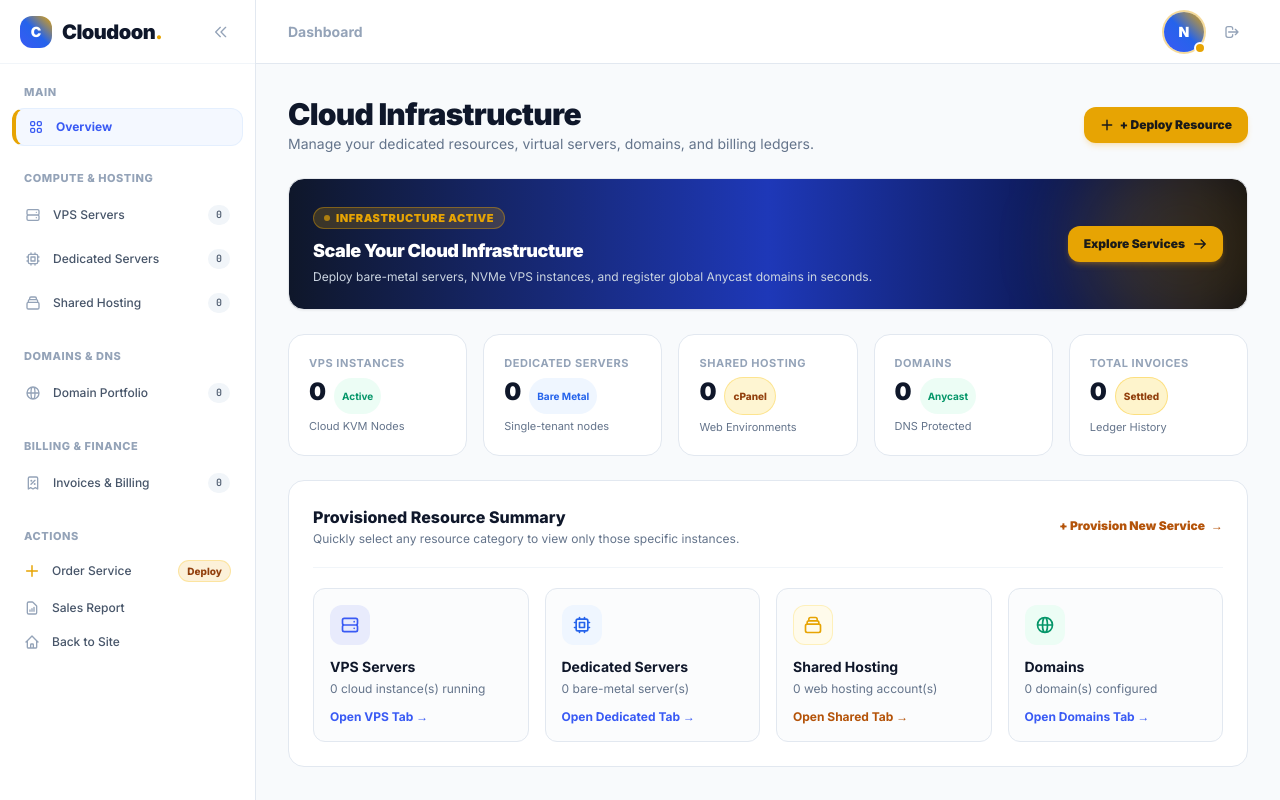
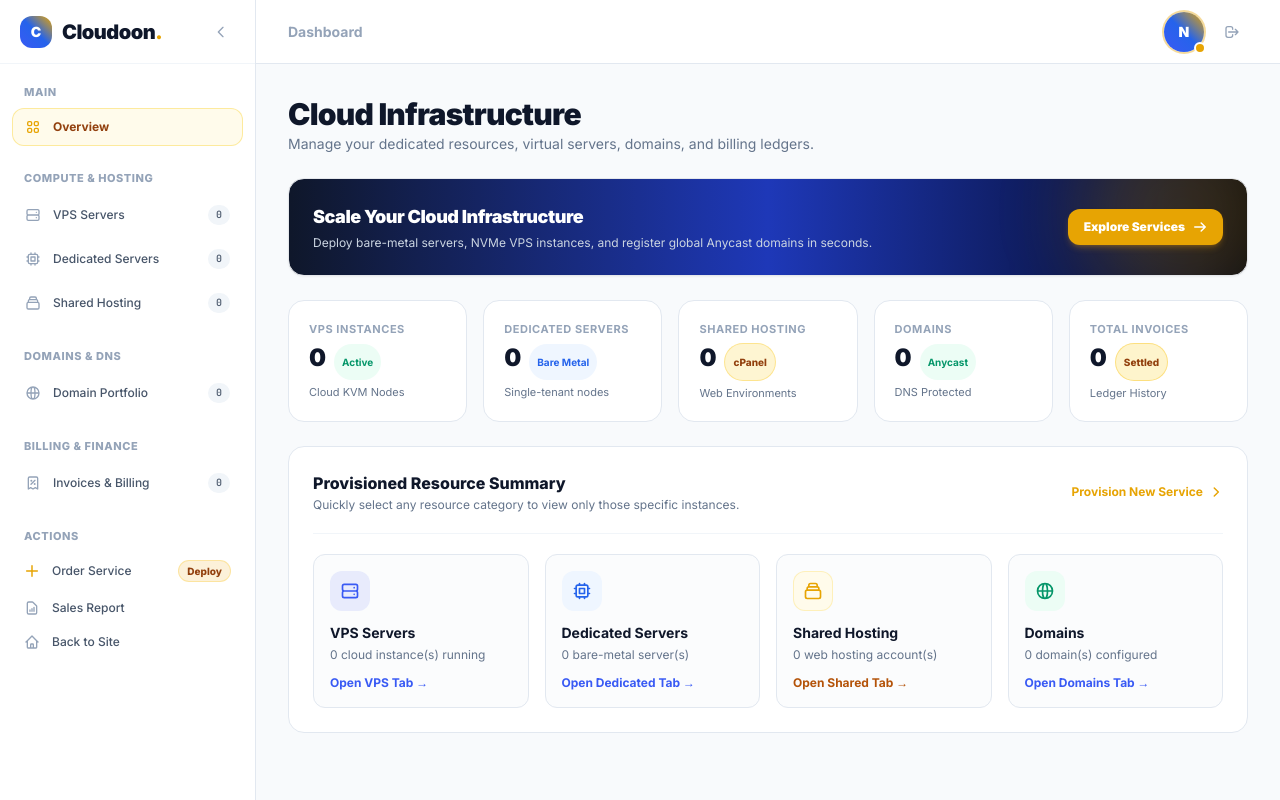
Before and after one commit to Gideon-Ngetich/Cloudoon, a Flask app: page /dashboard in a window 1280 px wide. Run offline with Flask 3, Linux system fonts and the light colour scheme; the visitor is signed in with stand-in values (Sample User, id 1); data that the repository does not hold is empty; some libraries are stand-ins or nearby versions.

Commit message:
Refine dashboard buttons per tab, expand cPanel button, and update sidebar active tab styling

```diff
--- a/templates/dashboard.html
+++ b/templates/dashboard.html
@@ -71,7 +71,7 @@
       </button>
       <button id="sidebar-collapse-btn" type="button" class="hidden lg:flex text-slate-400 hover:text-slate-700 p-1.5 rounded-lg hover:bg-slate-50 transition-colors cursor-pointer" title="Collapse sidebar">
         <svg class="w-4 h-4" fill="none" stroke="currentColor" viewBox="0 0 24 24">
-          <path stroke-linecap="round" stroke-linejoin="round" stroke-width="2" d="M11 19l-7-7 7-7m8 14l-7-7 7-7" />
+          <path stroke-linecap="round" stroke-linejoin="round" stroke-width="2" d="M15 19l-7-7 7-7" />
         </svg>
       </button>
     </div>
@@ -82,8 +82,8 @@
           Main
         </div>
         <div class="mt-1 space-y-0.5">
-          <button type="button" data-tab="tab-overview" class="sidebar-nav-item w-full flex items-center gap-3 px-3 py-2.5 rounded-xl font-bold text-primary bg-blue-50/70 border-l-4 border-l-accent border border-blue-100/60 transition-colors text-left cursor-pointer">
-            <svg class="w-4 h-4 flex-shrink-0 text-primary" fill="none" stroke="currentColor" viewBox="0 0 24 24"><path stroke-linecap="round" stroke-linejoin="round" stroke-width="2" d="M4 6a2 2 0 012-2h2a2 2 0 012 2v2a2 2 0 01-2 2H6a2 2 0 01-2-2V6zM14 6a2 2 0 012-2h2a2 2 0 012 2v2a2 2 0 01-2 2h-2a2 2 0 01-2-2V6zM4 16a2 2 0 012-2h2a2 2 0 012 2v2a2 2 0 01-2 2H6a2 2 0 01-2-2v-2zM14 16a2 2 0 012-2h2a2 2 0 012 2v2a2 2 0 01-2 2h-2a2 2 0 01-2-2v-2z"/></svg>
+          <button type="button" data-tab="tab-overview" class="sidebar-nav-item w-full flex items-center gap-3 px-3 py-2.5 rounded-xl font-bold text-amber-800 bg-amber-50 border border-amber-200/80 transition-colors text-left cursor-pointer">
+            <svg class="w-4 h-4 flex-shrink-0 text-accent" fill="none" stroke="currentColor" viewBox="0 0 24 24"><path stroke-linecap="round" stroke-linejoin="round" stroke-width="2" d="M4 6a2 2 0 012-2h2a2 2 0 012 2v2a2 2 0 01-2 2H6a2 2 0 01-2-2V6zM14 6a2 2 0 012-2h2a2 2 0 012 2v2a2 2 0 01-2 2h-2a2 2 0 01-2-2V6zM4 16a2 2 0 012-2h2a2 2 0 012 2v2a2 2 0 01-2 2H6a2 2 0 01-2-2v-2zM14 16a2 2 0 012-2h2a2 2 0 012 2v2a2 2 0 01-2 2h-2a2 2 0 01-2-2v-2z"/></svg>
             <span class="sidebar-label">Overview</span>
           </button>
         </div>
@@ -198,31 +198,19 @@
     </header>
 
     <main class="flex-1 overflow-y-auto p-4 sm:p-6 lg:p-8 space-y-6 bg-[#f8fafc] scrollbar-thin">
-      <div class="flex flex-col sm:flex-row sm:items-center justify-between gap-4">
-        <div>
-          <h1 class="text-2xl sm:text-3xl font-black text-slate-900 tracking-tight">Cloud Infrastructure</h1>
-          <p class="text-xs sm:text-sm text-slate-500 mt-0.5">Manage your dedicated resources, virtual servers, domains, and billing ledgers.</p>
-        </div>
-        <div class="flex items-center gap-2">
-          <a href="/checkout" class="inline-flex items-center gap-1.5 bg-accent hover:bg-accent-hover text-accent-text text-xs font-black px-4 py-2.5 rounded-xl shadow-md shadow-amber-500/20 transition-all hover:scale-[1.02]">
-            <svg class="w-3.5 h-3.5" fill="none" stroke="currentColor" viewBox="0 0 24 24"><path stroke-linecap="round" stroke-linejoin="round" stroke-width="2.5" d="M12 4v16m8-8H4"/></svg>
-            <span>+ Deploy Resource</span>
-          </a>
-        </div>
+      <div>
+        <h1 class="text-2xl sm:text-3xl font-black text-slate-900 tracking-tight">Cloud Infrastructure</h1>
+        <p class="text-xs sm:text-sm text-slate-500 mt-0.5">Manage your dedicated resources, virtual servers, domains, and billing ledgers.</p>
       </div>
 
       <section id="tab-overview" class="dashboard-panel space-y-6">
         <div class="bg-gradient-to-r from-slate-900 via-primary-dark to-slate-950 rounded-2xl p-5 sm:p-6 text-white shadow-sm flex flex-col md:flex-row items-start md:items-center justify-between gap-4 relative overflow-hidden border border-slate-850">
           <div class="absolute -right-10 -bottom-10 w-52 h-52 bg-accent/20 rounded-full blur-2xl pointer-events-none"></div>
           <div class="relative z-10">
-            <div class="inline-flex items-center gap-1.5 px-2.5 py-0.5 rounded-full bg-accent/20 border border-accent/40 text-accent text-[11px] font-black uppercase tracking-wider mb-2">
-              <span class="w-1.5 h-1.5 rounded-full bg-accent animate-pulse"></span>
-              Infrastructure Active
-            </div>
             <h2 class="text-base sm:text-lg font-black tracking-tight">Scale Your Cloud Infrastructure</h2>
             <p class="text-xs text-slate-300 mt-1 max-w-xl">Deploy bare-metal servers, NVMe VPS instances, and register global Anycast domains in seconds.</p>
           </div>
-          <a href="/checkout" class="relative z-10 inline-flex items-center gap-2 bg-accent hover:bg-accent-hover text-accent-text font-black text-xs px-4 py-2.5 rounded-xl shadow-md shadow-amber-500/25 transition-all whitespace-nowrap">
+          <a href="/checkout" class="relative z-10 inline-flex items-center gap-2 bg-accent hover:bg-accent-hover text-white font-black text-xs px-4 py-2.5 rounded-xl shadow-md shadow-amber-500/25 transition-all whitespace-nowrap">
             <span>Explore Services</span>
             <svg class="w-3.5 h-3.5" fill="none" stroke="currentColor" viewBox="0 0 24 24"><path stroke-linecap="round" stroke-linejoin="round" stroke-width="2.5" d="M14 5l7 7m0 0l-7 7m7-7H3"/></svg>
           </a>
@@ -281,9 +269,9 @@
               <h2 class="text-base font-extrabold text-slate-900">Provisioned Resource Summary</h2>
               <p class="text-xs text-slate-500 mt-0.5">Quickly select any resource category to view only those specific instances.</p>
             </div>
-            <a href="/checkout" class="inline-flex items-center gap-1.5 text-xs font-black text-amber-700 hover:text-accent transition-colors">
-              <span>+ Provision New Service</span>
-              <span>&rarr;</span>
+            <a href="/checkout" class="inline-flex items-center gap-1.5 text-xs font-bold text-accent hover:underline">
+              <span>Provision New Service</span>
+              <svg class="w-3.5 h-3.5" fill="none" stroke="currentColor" viewBox="0 0 24 24"><path stroke-linecap="round" stroke-linejoin="round" stroke-width="2.5" d="M9 5l7 7-7 7"/></svg>
             </a>
           </div>
 
@@ -333,9 +321,9 @@
             <h2 class="text-lg font-black text-slate-900">Virtual Private Servers (VPS)</h2>
             <p class="text-xs text-slate-500">Dedicated KVM instances with dedicated vCPU cores, NVMe storage, and root shell access.</p>
           </div>
-          <a href="/checkout?tab=vps" class="inline-flex items-center gap-1.5 bg-accent hover:bg-accent-hover text-accent-text text-xs font-black px-3.5 py-2 rounded-xl shadow-sm shadow-amber-500/20 transition-all flex-shrink-0">
+          <a href="/checkout?tab=vps" class="inline-flex items-center gap-2 bg-accent hover:bg-accent-hover text-white text-xs font-black px-4 py-2.5 rounded-xl shadow-sm transition-all flex-shrink-0 cursor-pointer">
             <svg class="w-3.5 h-3.5" fill="none" stroke="currentColor" viewBox="0 0 24 24"><path stroke-linecap="round" stroke-linejoin="round" stroke-width="2.5" d="M12 4v16m8-8H4"/></svg>
-            <span>+ Deploy VPS Instance</span>
+            <span>Deploy VPS Instance</span>
           </a>
         </div>
 
@@ -387,7 +375,7 @@
                   <td class="py-3.5 px-4 text-slate-500 text-xs">{{ item.renewal_date }}</td>
                   <td class="py-3.5 px-4 text-right">
                     <div class="inline-flex items-center gap-1.5">
-                      <button type="button" onclick="alert('Connecting to Web Console for {{ item.name }}...')" class="px-2.5 py-1.5 rounded-lg border border-slate-200 hover:border-primary text-slate-700 hover:text-primary text-[11px] font-bold bg-white transition-all shadow-2xs cursor-pointer">
+                      <button type="button" onclick="alert('Connecting to Web Console for {{ item.name }}...')" class="px-4 py-2 min-w-[90px] rounded-lg border border-slate-200 hover:border-accent text-slate-700 hover:text-amber-800 text-xs font-bold bg-white transition-all shadow-2xs cursor-pointer whitespace-nowrap text-center">
                         Console
                       </button>
                       <a href="/invoice/{{ item.order_number }}" class="px-2.5 py-1.5 rounded-lg bg-slate-100 hover:bg-slate-200 text-slate-700 text-[11px] font-bold transition-all">
@@ -409,7 +397,7 @@
           <h3 class="text-base font-black text-slate-900">No VPS Instances Active</h3>
           <p class="text-xs text-slate-500 mt-1 max-w-md mx-auto">Deploy high-performance NVMe cloud VPS servers with root access, automated backups, and 99.99% uptime guarantee.</p>
           <div class="mt-5">
-            <a href="/checkout?tab=vps" class="inline-flex items-center gap-1.5 bg-accent hover:bg-accent-hover text-accent-text text-xs font-black px-4 py-2.5 rounded-xl shadow-md shadow-amber-500/20 transition-all">
+            <a href="/checkout?tab=vps" class="inline-flex items-center gap-2 bg-accent hover:bg-accent-hover text-white text-xs font-black px-5 py-2.5 rounded-xl shadow-md transition-all">
               <svg class="w-4 h-4" fill="none" stroke="currentColor" viewBox="0 0 24 24"><path stroke-linecap="round" stroke-linejoin="round" stroke-width="2.5" d="M12 4v16m8-8H4"/></svg>
               <span>Deploy First VPS Instance</span>
             </a>
@@ -424,9 +412,9 @@
             <h2 class="text-lg font-black text-slate-900">Dedicated Bare-Metal Servers</h2>
             <p class="text-xs text-slate-500">Single-tenant physical servers with raw hardware compute, IPMI KVM management, and 10Gbps unmetered uplink.</p>
           </div>
-          <a href="/checkout?tab=dedicated" class="inline-flex items-center gap-1.5 bg-accent hover:bg-accent-hover text-accent-text text-xs font-black px-3.5 py-2 rounded-xl shadow-sm shadow-amber-500/20 transition-all flex-shrink-0">
+          <a href="/checkout?tab=dedicated" class="inline-flex items-center gap-2 bg-accent hover:bg-accent-hover text-white text-xs font-black px-4 py-2.5 rounded-xl shadow-sm transition-all flex-shrink-0 cursor-pointer">
             <svg class="w-3.5 h-3.5" fill="none" stroke="currentColor" viewBox="0 0 24 24"><path stroke-linecap="round" stroke-linejoin="round" stroke-width="2.5" d="M12 4v16m8-8H4"/></svg>
-            <span>+ Deploy Dedicated Server</span>
+            <span>Deploy Dedicated Server</span>
           </a>
         </div>
 
@@ -480,7 +468,7 @@
                   <td class="py-3.5 px-4 text-slate-500 text-xs">{{ item.renewal_date }}</td>
                   <td class="py-3.5 px-4 text-right">
                     <div class="inline-flex items-center gap-1.5">
-                      <button type="button" onclick="alert('Connecting to IPMI KVM console...')" class="px-2.5 py-1.5 rounded-lg border border-slate-200 hover:border-primary text-slate-700 hover:text-primary text-[11px] font-bold bg-white transition-all shadow-2xs cursor-pointer">
+                      <button type="button" onclick="alert('Connecting to IPMI KVM console...')" class="px-4 py-2 min-w-[90px] rounded-lg border border-slate-200 hover:border-accent text-slate-700 hover:text-amber-800 text-xs font-bold bg-white transition-all shadow-2xs cursor-pointer whitespace-nowrap text-center">
                         IPMI KVM
                       </button>
                       <a href="/invoice/{{ item.order_number }}" class="px-2.5 py-1.5 rounded-lg bg-slate-100 hover:bg-slate-200 text-slate-700 text-[11px] font-bold transition-all">
@@ -502,7 +490,7 @@
           <h3 class="text-base font-black text-slate-900">No Dedicated Servers Active</h3>
           <p class="text-xs text-slate-500 mt-1 max-w-md mx-auto">Get unshared physical processing power with enterprise Xeon or AMD EPYC CPUs, dual NVMe arrays, and dedicated bandwidth.</p>
           <div class="mt-5">
-            <a href="/checkout?tab=dedicated" class="inline-flex items-center gap-1.5 bg-accent hover:bg-accent-hover text-accent-text text-xs font-black px-4 py-2.5 rounded-xl shadow-md shadow-amber-500/20 transition-all">
+            <a href="/checkout?tab=dedicated" class="inline-flex items-center gap-2 bg-accent hover:bg-accent-hover text-white text-xs font-black px-5 py-2.5 rounded-xl shadow-md transition-all">
               <svg class="w-4 h-4" fill="none" stroke="currentColor" viewBox="0 0 24 24"><path stroke-linecap="round" stroke-linejoin="round" stroke-width="2.5" d="M12 4v16m8-8H4"/></svg>
               <span>Deploy Dedicated Server</span>
             </a>
@@ -517,9 +505,9 @@
             <h2 class="text-lg font-black text-slate-900">Shared Web Hosting Packages</h2>
             <p class="text-xs text-slate-500">Fully managed cPanel hosting with free SSL certificates, automated daily backups, and unlimited webmail.</p>
           </div>
-          <a href="/checkout?tab=shared" class="inline-flex items-center gap-1.5 bg-accent hover:bg-accent-hover text-accent-text text-xs font-black px-3.5 py-2 rounded-xl shadow-sm shadow-amber-500/20 transition-all flex-shrink-0">
+          <a href="/checkout?tab=shared" class="inline-flex items-center gap-2 bg-accent hover:bg-accent-hover text-white text-xs font-black px-4 py-2.5 rounded-xl shadow-sm transition-all flex-shrink-0 cursor-pointer">
             <svg class="w-3.5 h-3.5" fill="none" stroke="currentColor" viewBox="0 0 24 24"><path stroke-linecap="round" stroke-linejoin="round" stroke-width="2.5" d="M12 4v16m8-8H4"/></svg>
-            <span>+ Order Web Hosting</span>
+            <span>Order Web Hosting</span>
           </a>
         </div>
 
@@ -566,7 +554,7 @@
                   <td class="py-3.5 px-4 text-slate-500 text-xs">{{ item.renewal_date }}</td>
                   <td class="py-3.5 px-4 text-right">
                     <div class="inline-flex items-center gap-1.5">
-                      <button type="button" onclick="alert('Logging into cPanel for {{ item.name }}...')" class="px-2.5 py-1.5 rounded-lg border border-slate-200 hover:border-primary text-slate-700 hover:text-primary text-[11px] font-bold bg-white transition-all shadow-2xs cursor-pointer">
+                      <button type="button" onclick="alert('Logging into cPanel for {{ item.name }}...')" class="px-5 py-2 min-w-[130px] rounded-xl border border-slate-200 hover:border-accent text-slate-700 hover:text-amber-800 text-xs font-bold bg-white transition-all shadow-2xs cursor-pointer whitespace-nowrap text-center">
                         cPanel Login
                       </button>
                       <a href="/invoice/{{ item.order_number }}" class="px-2.5 py-1.5 rounded-lg bg-slate-100 hover:bg-slate-200 text-slate-700 text-[11px] font-bold transition-all">
@@ -588,9 +576,9 @@
           <h3 class="text-base font-black text-slate-900">No Shared Hosting Packages</h3>
           <p class="text-xs text-slate-500 mt-1 max-w-md mx-auto">Get reliable cPanel web hosting with SSD storage, free SSL certificates, and 1-click WordPress installation.</p>
           <div class="mt-5">
-            <a href="/checkout?tab=shared" class="inline-flex items-center gap-1.5 bg-accent hover:bg-accent-hover text-accent-text text-xs font-black px-4 py-2.5 rounded-xl shadow-md shadow-amber-500/20 transition-all">
+            <a href="/checkout?tab=shared" class="inline-flex items-center gap-2 bg-accent hover:bg-accent-hover text-white text-xs font-black px-5 py-2.5 rounded-xl shadow-md transition-all">
               <svg class="w-4 h-4" fill="none" stroke="currentColor" viewBox="0 0 24 24"><path stroke-linecap="round" stroke-linejoin="round" stroke-width="2.5" d="M12 4v16m8-8H4"/></svg>
-              <span>Order Shared Hosting</span>
+              <span>Order Web Hosting</span>
             </a>
           </div>
         </div>
@@ -603,9 +591,9 @@
             <h2 class="text-lg font-black text-slate-900">Domains &amp; Anycast DNS Portfolio</h2>
             <p class="text-xs text-slate-500">Global DNS zone delegation, WHOIS privacy protection, and automated domain renewals.</p>
           </div>
-          <a href="/checkout?tab=domains" class="inline-flex items-center gap-1.5 bg-accent hover:bg-accent-hover text-accent-text text-xs font-black px-3.5 py-2 rounded-xl shadow-sm shadow-amber-500/20 transition-all flex-shrink-0">
-            <svg class="w-3.5 h-3.5" fill="none" stroke="currentColor" viewBox="0 0 24 24"><path stroke-linecap="round" stroke-linejoin="round" stroke-width="2.5" d="M21 12a9 9 0 01-9 9m9-9a9 9 0 00-9-9m9 9H3m9 9a9 9 0 01-9-9m9 9c1.657 0 3-4.03 3-9s-1.343-9-3-9m0 18c-1.657 0-3-4.03-3-9s1.343-9 3-9m-9 9a9 9 0 019-9"/></svg>
-            <span>+ Register New Domain</span>
+          <a href="/checkout?tab=domains" class="inline-flex items-center gap-2 bg-accent hover:bg-accent-hover text-white text-xs font-black px-4 py-2.5 rounded-xl shadow-sm transition-all flex-shrink-0 cursor-pointer">
+            <svg class="w-3.5 h-3.5" fill="none" stroke="currentColor" viewBox="0 0 24 24"><path stroke-linecap="round" stroke-linejoin="round" stroke-width="2.5" d="M12 4v16m8-8H4"/></svg>
+            <span>Register Domain</span>
           </a>
         </div>
 
@@ -670,8 +658,8 @@
           <h3 class="text-base font-black text-slate-900">No Domains Registered</h3>
           <p class="text-xs text-slate-500 mt-1 max-w-md mx-auto">Register a new domain name (.co.ke, .com, .org, .net) with Anycast DNS and free WHOIS privacy protection.</p>
           <div class="mt-5">
-            <a href="/checkout?tab=domains" class="inline-flex items-center gap-1.5 bg-accent hover:bg-accent-hover text-accent-text text-xs font-black px-4 py-2.5 rounded-xl shadow-md shadow-amber-500/20 transition-all">
-              <svg class="w-4 h-4" fill="none" stroke="currentColor" viewBox="0 0 24 24"><path stroke-linecap="round" stroke-linejoin="round" stroke-width="2.5" d="M21 12a9 9 0 01-9 9m9-9a9 9 0 00-9-9m9 9H3m9 9a9 9 0 01-9-9m9 9c1.657 0 3-4.03 3-9s-1.343-9-3-9m0 18c-1.657 0-3-4.03-3-9s1.343-9 3-9m-9 9a9 9 0 019-9"/></svg>
+            <a href="/checkout?tab=domains" class="inline-flex items-center gap-2 bg-accent hover:bg-accent-hover text-white text-xs font-black px-5 py-2.5 rounded-xl shadow-md transition-all">
+              <svg class="w-4 h-4" fill="none" stroke="currentColor" viewBox="0 0 24 24"><path stroke-linecap="round" stroke-linejoin="round" stroke-width="2.5" d="M12 4v16m8-8H4"/></svg>
               <span>Register First Domain</span>
             </a>
           </div>
@@ -685,9 +673,9 @@
             <h2 class="text-lg font-black text-slate-900">Invoices &amp; Official Receipts</h2>
             <p class="text-xs text-slate-500">Accounting ledger of all settled orders, M-Pesa receipts, and card transactions.</p>
           </div>
-          <a href="/sales-report" class="inline-flex items-center gap-1.5 text-xs font-black text-amber-700 hover:text-accent transition-colors">
-            <span>View Full Sales Report</span>
-            <span>&rarr;</span>
+          <a href="/sales-report" class="inline-flex items-center gap-2 bg-accent hover:bg-accent-hover text-white text-xs font-black px-4 py-2.5 rounded-xl shadow-sm transition-all flex-shrink-0 cursor-pointer">
+            <svg class="w-3.5 h-3.5" fill="none" stroke="currentColor" viewBox="0 0 24 24"><path stroke-linecap="round" stroke-linejoin="round" stroke-width="2.5" d="M9 17v-2m3 2v-4m3 4v-6m2 10H7a2 2 0 01-2-2V5a2 2 0 012-2h5.586a1 1 0 01.707.293l5.414 5.414a1 1 0 01.293.707V19a2 2 0 01-2 2z"/></svg>
+            <span>Sales Report</span>
           </a>
         </div>
 
@@ -727,9 +715,8 @@
                     {{ o.currency_symbol }}{{ "%.2f"|format(o.total_due_today) }}
                   </td>
                   <td class="py-3.5 px-4 text-right">
-                    <a href="/invoice/{{ o.order_number }}" class="inline-flex items-center gap-1 px-3 py-1.5 rounded-lg border border-slate-200 hover:border-primary text-slate-800 hover:text-primary text-[11px] font-bold bg-white transition-all cursor-pointer">
+                    <a href="/invoice/{{ o.order_number }}" class="inline-flex items-center gap-1.5 px-3 py-1.5 rounded-lg border border-slate-200 hover:border-accent text-slate-800 hover:text-amber-800 text-[11px] font-bold bg-white transition-all cursor-pointer">
                       <span>Receipt</span>
-                      <span>&rarr;</span>
                     </a>
                   </td>
                 </tr>
@@ -746,7 +733,7 @@
           <h3 class="text-base font-black text-slate-900">No Invoices on Record</h3>
           <p class="text-xs text-slate-500 mt-1 max-w-md mx-auto">When you order hosting, domains, or servers, your invoices and receipts will appear here.</p>
           <div class="mt-5">
-            <a href="/checkout" class="inline-flex items-center gap-1.5 bg-accent hover:bg-accent-hover text-accent-text text-xs font-black px-4 py-2.5 rounded-xl shadow-md shadow-amber-500/20 transition-all">
+            <a href="/checkout" class="inline-flex items-center gap-2 bg-accent hover:bg-accent-hover text-white text-xs font-black px-5 py-2.5 rounded-xl shadow-md transition-all">
               <span>Browse Catalog</span>
             </a>
           </div>
@@ -832,19 +819,19 @@
       sidebarNavItems.forEach(item => {
         const itemTarget = item.getAttribute('data-tab');
         if (itemTarget === targetId) {
-          item.classList.add('bg-blue-50/70', 'text-primary', 'border-l-4', 'border-l-accent', 'border-blue-100/60', 'font-bold');
+          item.classList.add('bg-amber-50', 'text-amber-800', 'border-amber-200/80', 'font-bold');
           item.classList.remove('text-slate-600', 'font-medium', 'border-transparent');
           const icon = item.querySelector('svg');
           if (icon) {
             icon.classList.remove('text-slate-400');
-            icon.classList.add('text-primary');
+            icon.classList.add('text-accent');
           }
         } else if (itemTarget) {
-          item.classList.remove('bg-blue-50/70', 'text-primary', 'border-l-4', 'border-l-accent', 'border-blue-100/60', 'font-bold');
+          item.classList.remove('bg-amber-50', 'text-amber-800', 'border-amber-200/80', 'font-bold');
           item.classList.add('text-slate-600', 'font-medium', 'border-transparent');
           const icon = item.querySelector('svg');
           if (icon) {
-            icon.classList.remove('text-primary');
+            icon.classList.remove('text-accent');
             icon.classList.add('text-slate-400');
           }
         }
```
